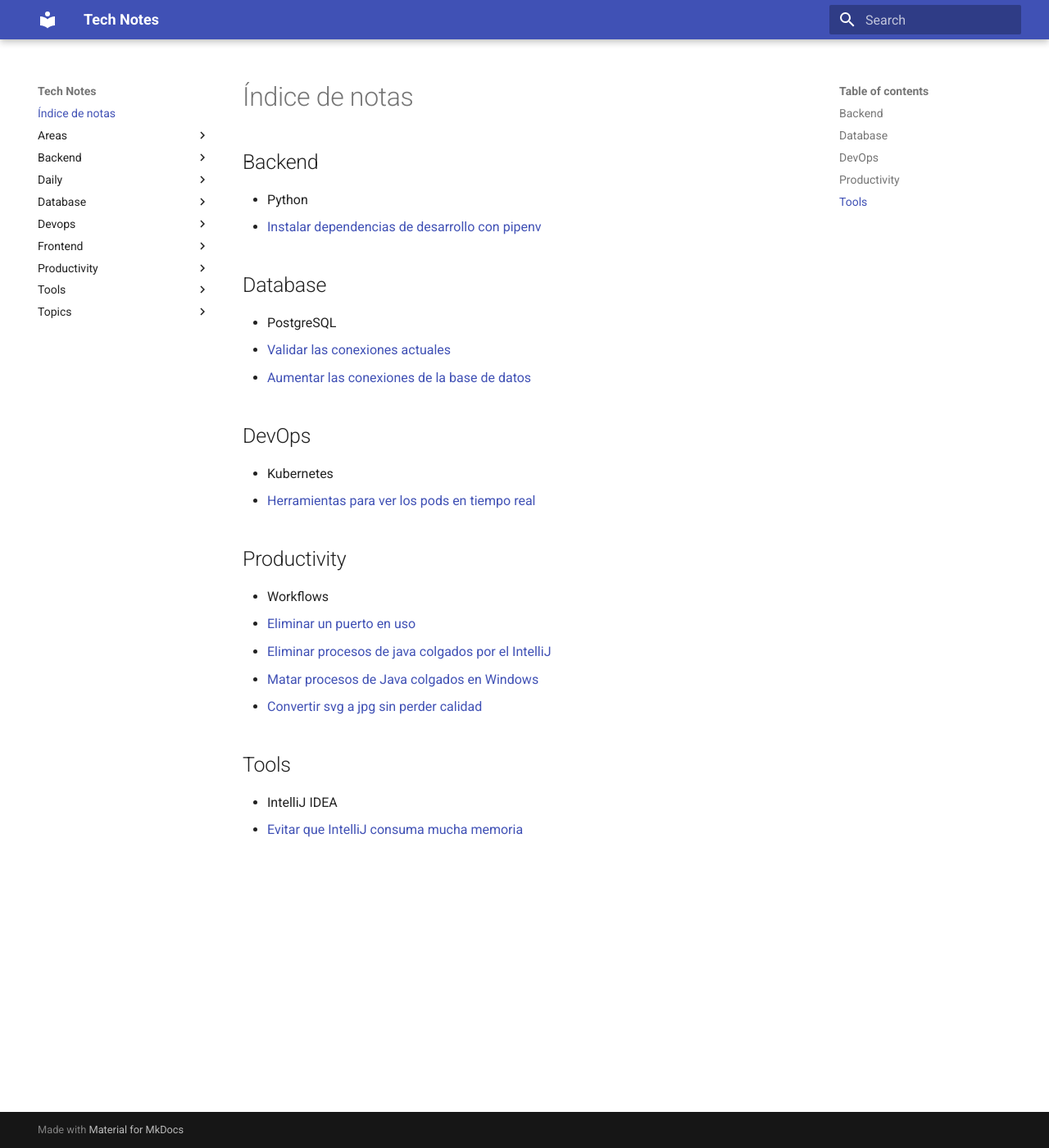
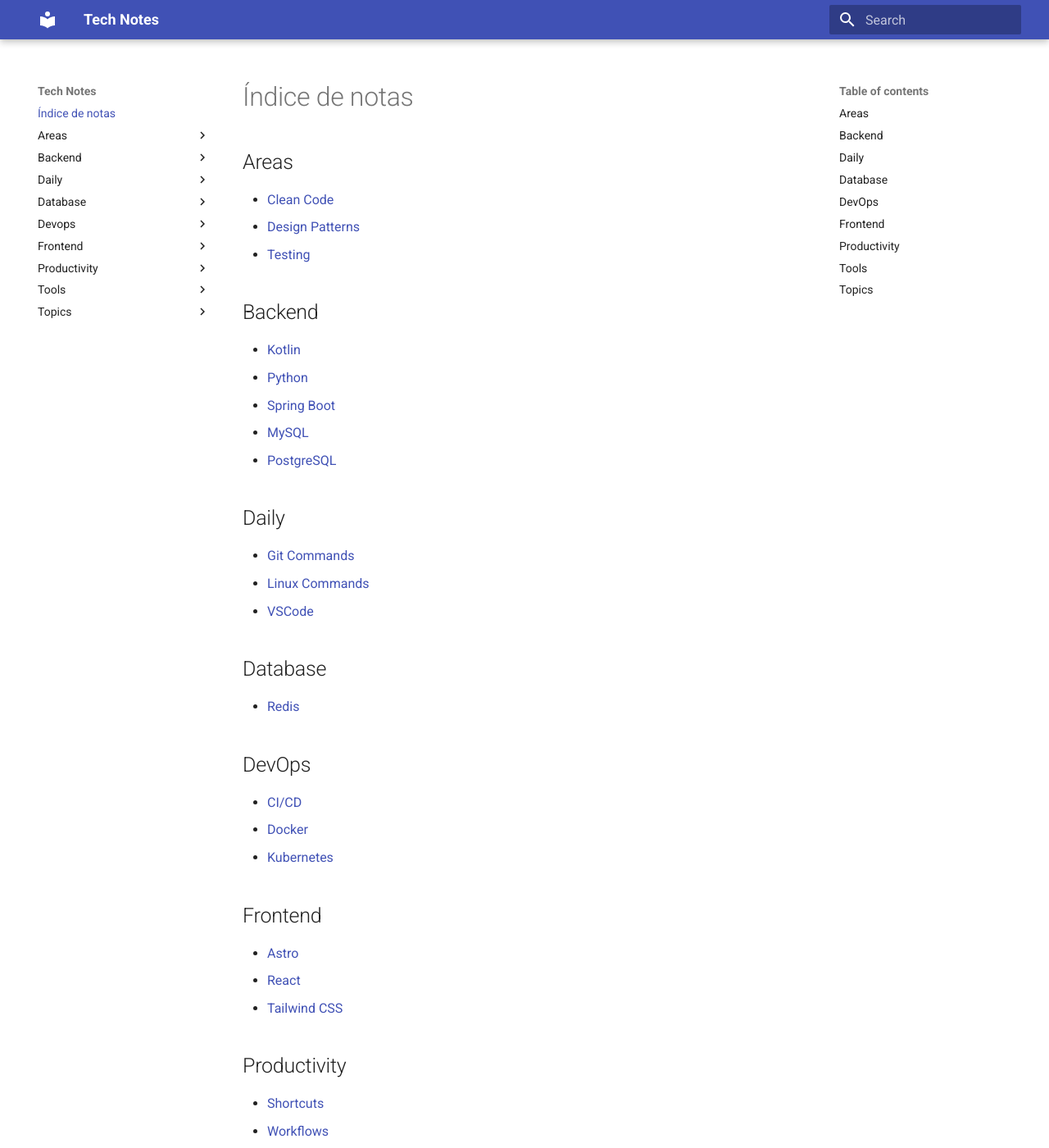
Before and after one commit to lgzarturo/tech-notes, an MkDocs documentation site: the page built from notes/README.md, in a window 1280 px wide and 1400 px high. Shown: the whole window at 82% size. Built offline with MkDocs 1.6.1 and Material for MkDocs 9.7.7, drawn with Linux system fonts in a browser that asks for light colours; some of the changed text lies outside the part shown.

Commit message:
feat: agregar función para construir y actualizar el índice

```diff
--- a/notes/README.md
+++ b/notes/README.md
@@ -1,30 +1,54 @@
 # Índice de notas
+
+## Areas
+
+- [Clean Code](areas/clean-code.md)
+- [Design Patterns](areas/design-patterns.md)
+- [Testing](areas/testing.md)
 
 ## Backend
 
-- Python
-  - [Instalar dependencias de desarrollo con pipenv](backend/python.md#instalar-dependencias-de-desarrollo-con-pipenv)
+- [Kotlin](backend/kotlin.md)
+- [Python](backend/python.md)
+- [Spring Boot](backend/spring-boot.md)
+- [MySQL](database/mysql.md)
+- [PostgreSQL](database/postgresql.md)
+
+## Daily
+
+- [Git Commands](daily/git-commands.md)
+- [Linux Commands](daily/linux-commands.md)
+- [VSCode](daily/vscode.md)
 
 ## Database
 
-- PostgreSQL
-  - [Validar las conexiones actuales](database/postgresql.md#validar-las-conexiones-actuales)
-  - [Aumentar las conexiones de la base de datos](database/postgresql.md#aumentar-las-conexiones-de-la-base-de-datos)
+- [Redis](database/redis.md)
 
 ## DevOps
 
-- Kubernetes
-  - [Herramientas para ver los pods en tiempo real](devops/kubernetes.md#herramientas-para-ver-los-pods-en-tiempo-real)
+- [CI/CD](devops/ci-cd.md)
+- [Docker](devops/docker.md)
+- [Kubernetes](devops/kubernetes.md)
+
+## Frontend
+
+- [Astro](frontend/astro.md)
+- [React](frontend/react.md)
+- [Tailwind CSS](frontend/tailwind.md)
 
 ## Productivity
 
-- Workflows
-  - [Eliminar un puerto en uso](productivity/workflows.md#eliminar-un-puerto-en-uso)
-  - [Eliminar procesos de java colgados por el IntelliJ](productivity/workflows.md#eliminar-procesos-de-java-colgados-por-el-intellij)
-  - [Matar procesos de Java colgados en Windows](productivity/workflows.md#matar-procesos-de-java-colgados-en-windows)
-  - [Convertir svg a jpg sin perder calidad](productivity/workflows.md#convertir-svg-a-jpg-sin-perder-calidad)
+- [Shortcuts](productivity/shortcuts.md)
+- [Workflows](productivity/workflows.md)
 
 ## Tools
 
-- IntelliJ IDEA
-  - [Evitar que IntelliJ consuma mucha memoria](tools/intellij.md#evitar-que-intellij-consuma-mucha-memoria)
+- [Auth0](tools/auth0.md)
+- [Git](tools/git.md)
+- [IntelliJ](tools/intellij.md)
+
+## Topics
+
+- [Algorithms](topics/algorithms.md)
+- [Design Systems](topics/design-systems.md)
+- [Security](topics/security.md)
```
Also changed, not shown: 1 other file.
